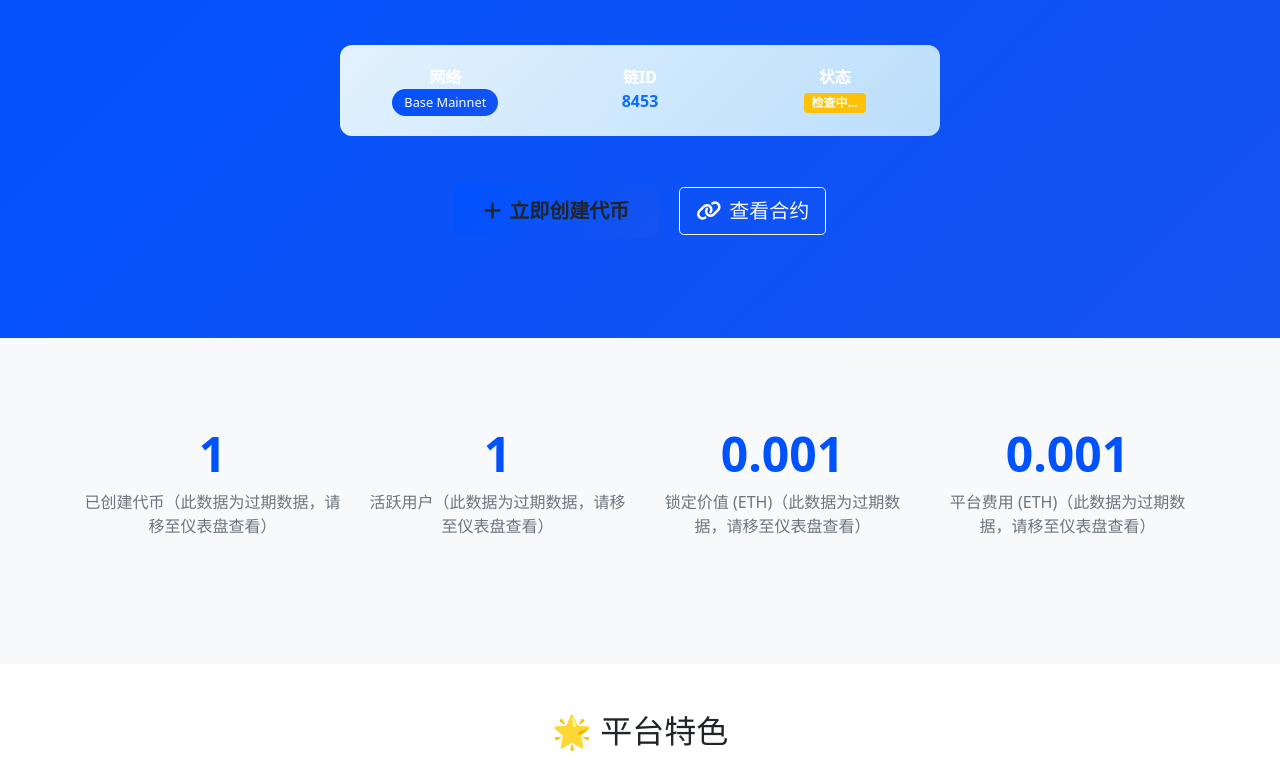
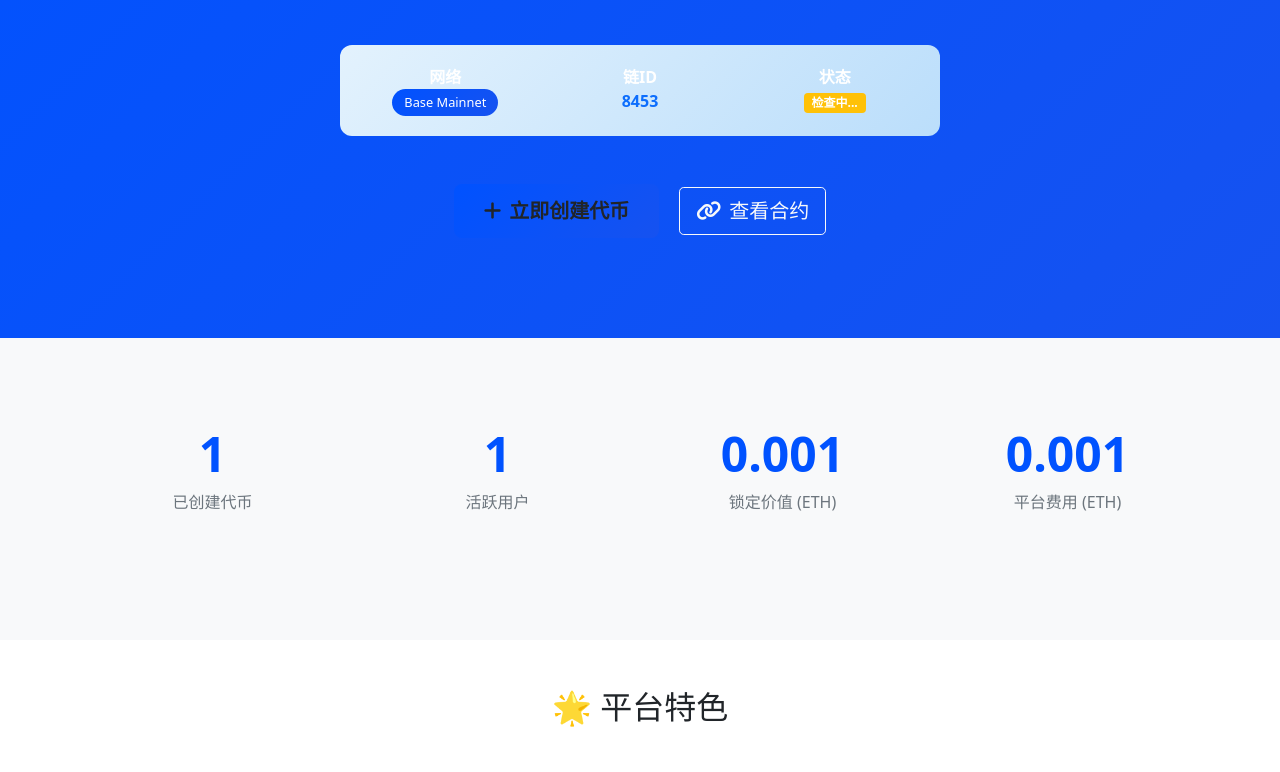
Before and after one commit to logos-42/INEY, a plain HTML site: page index.html in a window 1280 px wide. Shown: the part 310-1082 px from the top of the page. Drawn offline with nearby package versions, Linux system fonts and the light colour scheme; a script that the page names is missing.

Commit message:
Add files via upload

```diff
--- a/index.html
+++ b/index.html
@@ -171,19 +171,19 @@
             <div class="row">
                 <div class="col-md-3 stat-item">
                     <div class="stat-number" id="totalTokens">1</div>
-                    <p class="text-muted">已创建代币（此数据为过期数据，请移至仪表盘查看）</p>
+                    <p class="text-muted">已创建代币</p>
                 </div>
                 <div class="col-md-3 stat-item">
                     <div class="stat-number" id="totalUsers">1</div>
-                    <p class="text-muted">活跃用户（此数据为过期数据，请移至仪表盘查看）</p>
+                    <p class="text-muted">活跃用户</p>
                 </div>
                 <div class="col-md-3 stat-item">
                     <div class="stat-number" id="totalValue">0.001</div>
-                    <p class="text-muted">锁定价值 (ETH)（此数据为过期数据，请移至仪表盘查看）</p>
+                    <p class="text-muted">锁定价值 (ETH)</p>
                 </div>
                 <div class="col-md-3 stat-item">
                     <div class="stat-number" id="platformFees">0.001</div>
-                    <p class="text-muted">平台费用 (ETH)（此数据为过期数据，请移至仪表盘查看）</p>
+                    <p class="text-muted">平台费用 (ETH)</p>
                 </div>
             </div>
         </div>
@@ -541,9 +541,6 @@
                 window.location.reload();
             });
         }
-
-        // 定期刷新数据
-        setInterval(loadLiveData, 30000); // 每30秒刷新一次
     </script>
 </body>
 </html>
```
